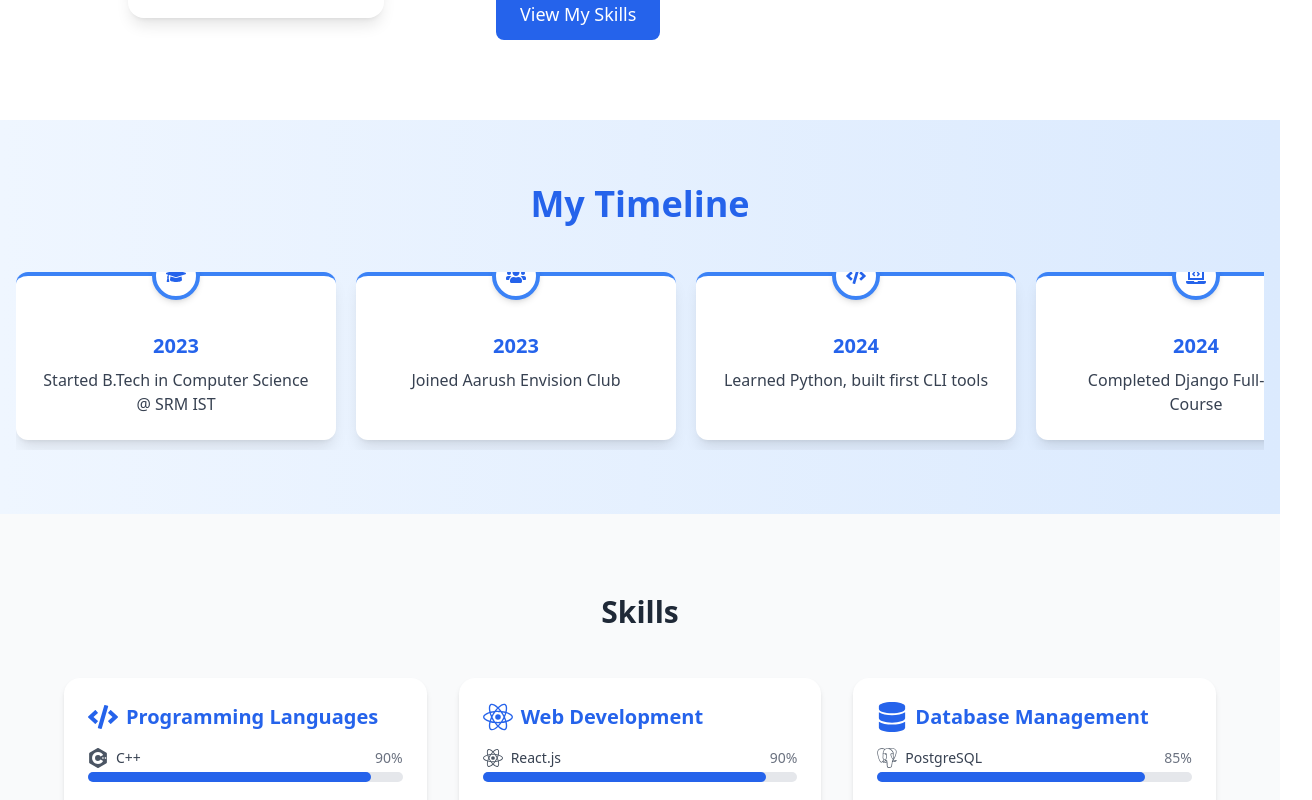
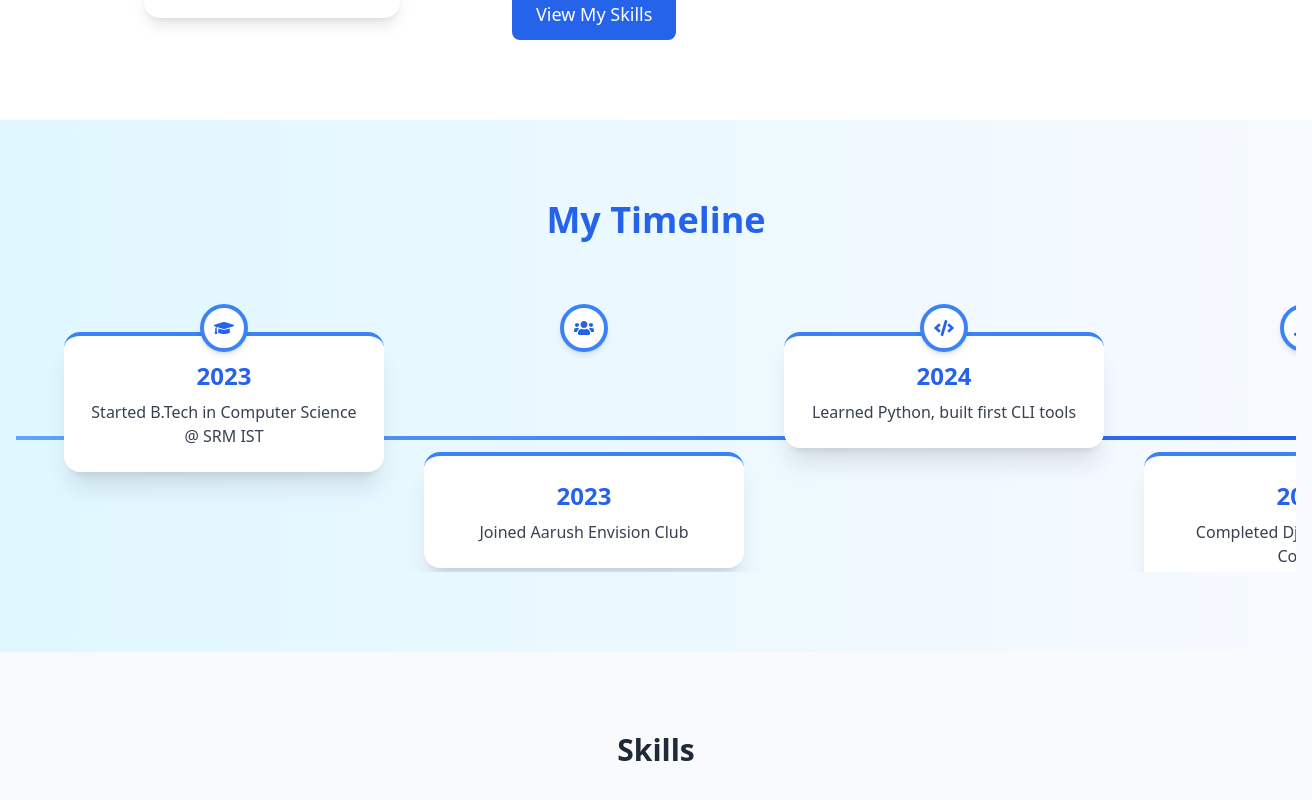
Before and after one commit to GouravSharma26/portfolio, a React (Vite) app: page / in a window 1280 px wide. Shown: the part 1140-1940 px from the top of the page, 1312 px wide, since content can reach past the window. Built offline with nearby package versions, Linux system fonts and the light colour scheme.

Commit message:
Auto-commit

```diff
--- a/src/components/Timeline.jsx
+++ b/src/components/Timeline.jsx
@@ -1,5 +1,13 @@
 import React, { useRef, useEffect } from "react";
-import { FaGraduationCap, FaUsers, FaCode, FaLaptopCode, FaBook, FaRobot, FaArchive } from "react-icons/fa";
+import {
+  FaGraduationCap,
+  FaUsers,
+  FaCode,
+  FaLaptopCode,
+  FaBook,
+  FaRobot,
+  FaArchive,
+} from "react-icons/fa";
 
 const timelineData = [
   { year: "2023", event: "Started B.Tech in Computer Science @ SRM IST", icon: <FaGraduationCap /> },
@@ -13,27 +21,106 @@ const timelineData = [
 ];
 
 const Timeline = () => {
+  const containerRef = useRef(null);
+
+  const handleWheel = (e) => {
+    const container = containerRef.current;
+    if (!container) return;
+
+    if (container.contains(e.target)) {
+      e.preventDefault();
+      container.scrollLeft += e.deltaY;
+    }
+  };
+
+  useEffect(() => {
+    window.addEventListener("wheel", handleWheel, { passive: false });
+
+    return () => {
+      window.removeEventListener("wheel", handleWheel);
+    };
+  }, []);
+
+  useEffect(() => {
+    const container = containerRef.current;
+    if (!container) return;
+
+    let isDown = false;
+    let startX;
+    let scrollLeft;
+
+    const startTouch = (e) => {
+      isDown = true;
+      startX = e.touches[0].pageX - container.offsetLeft;
+      scrollLeft = container.scrollLeft;
+    };
+
+    const moveTouch = (e) => {
+      if (!isDown) return;
+      e.preventDefault();
+      const x = e.touches[0].pageX - container.offsetLeft;
+      const walk = (startX - x) * 2;
+      container.scrollLeft = scrollLeft + walk;
+    };
+
+    const endTouch = () => {
+      isDown = false;
+    };
+
+    container.addEventListener("touchstart", startTouch);
+    container.addEventListener("touchmove", moveTouch, { passive: false });
+    container.addEventListener("touchend", endTouch);
+
+    return () => {
+      container.removeEventListener("touchstart", startTouch);
+      container.removeEventListener("touchmove", moveTouch);
+      container.removeEventListener("touchend", endTouch);
+    };
+  }, []);
+
   return (
-      <section className="bg-gradient-to-r from-blue-50 to-blue-100 py-16">
-        <div className="max-w-7xl mx-auto text-center px-4">
-          <h2 className="text-4xl font-bold text-blue-600 mb-12">My Timeline</h2>
+    <section
+      id="timeline"
+      className="w-full bg-gradient-to-r from-[#e0f7ff] to-[#f7faff] text-black py-20 px-4 overflow-hidden"
+    >
+      <div className="max-w-7xl mx-auto">
+        <h2 className="text-4xl font-bold text-center mb-16 text-blue-600">
+          My Timeline
+        </h2>
 
-          {/* Scrollable container */}
-          <div className="horizontal-scrollbar custom-scrollbar">
+        <div
+          ref={containerRef}
+          className="flex overflow-x-auto overflow-y-hidden relative px-12 pb-10 gap-10 custom-scrollbar"
+          style={{
+            scrollSnapType: "x mandatory",
+            WebkitOverflowScrolling: "touch",
+            scrollBehavior: "smooth",
+          }}
+        >
+          {/* Timeline Line */}
+          <div className="absolute top-1/2 transform -translate-y-1/2 left-0 right-0 h-1 bg-gradient-to-r from-blue-400 to-blue-600 z-0"></div>
+
           {timelineData.map((item, index) => (
             <div
               key={index}
-                className="relative flex-shrink-0 w-72 md:w-80 p-6 bg-white border-t-4 border-blue-500 rounded-xl shadow-lg hover:shadow-2xl transition-all duration-300 scroll-snap-align-center"
+              className="relative flex flex-col items-center flex-shrink-0 w-[280px] md:w-[320px] group scroll-snap-align-center"
             >
-                {/* Icon */}
-                <div className="absolute -top-6 left-1/2 transform -translate-x-1/2 w-12 h-12 bg-white border-4 border-blue-500 rounded-full flex justify-center items-center shadow-md">
+              {/* Dot with Icon */}
+              <div className="z-10 w-12 h-12 rounded-full bg-white border-4 border-blue-500 flex items-center justify-center shadow-md transition-transform duration-300 group-hover:scale-110">
                 <div className="text-blue-600 text-xl">{item.icon}</div>
               </div>
 
-                {/* Card Content */}
-                <div className="mt-8">
-                  <h3 className="text-xl font-semibold text-blue-600">{item.year}</h3>
-                  <p className="mt-2 text-gray-700">{item.event}</p>
+              {/* Card */}
+              <div
+                className={`mt-10 ${index % 2 === 0 ? "translate-y-[-60px]" : "translate-y-[60px]"}
+                bg-white rounded-2xl shadow-xl p-6 border-t-4 border-blue-500 transition-transform duration-300 group-hover:scale-105 w-full`}
+              >
+                <h3 className="text-xl md:text-2xl font-semibold text-blue-600 mb-2 text-center">
+                  {item.year}
+                </h3>
+                <p className="text-sm md:text-base text-gray-700 text-center">
+                  {item.event}
+                </p>
               </div>
             </div>
           ))}
@@ -43,5 +130,4 @@ const Timeline = () => {
   );
 };
 
-
 export default Timeline;
```
Lines whose indentation alone changed are shown as unchanged.
